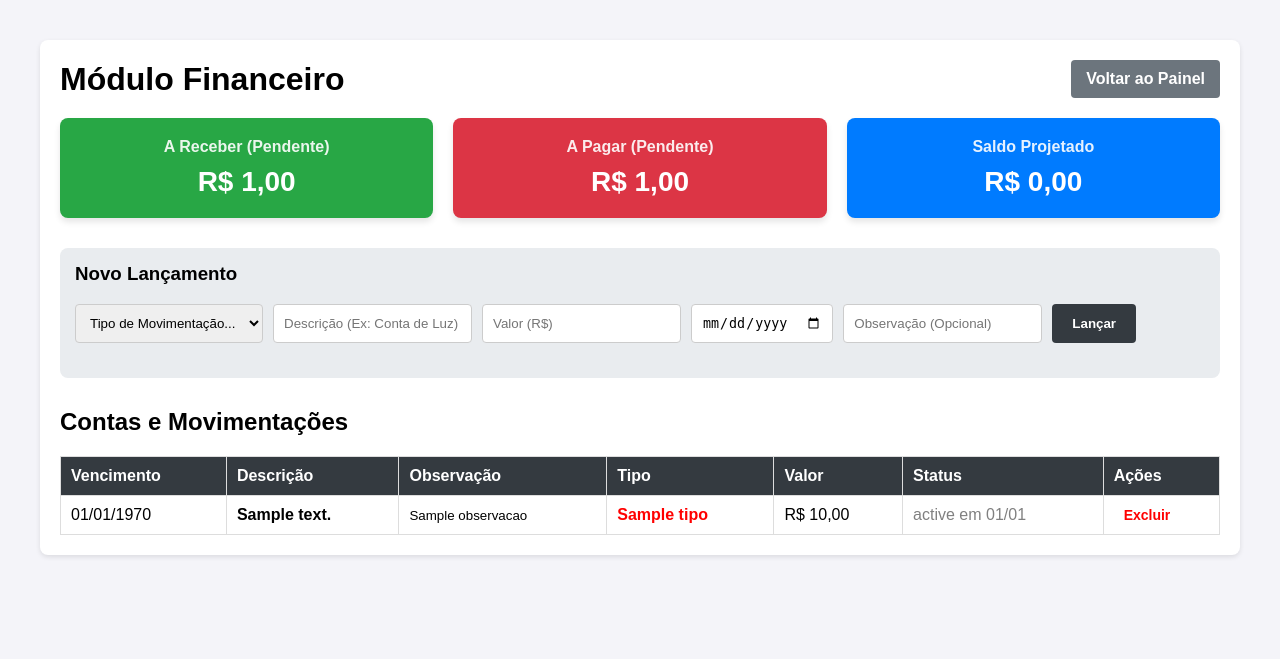
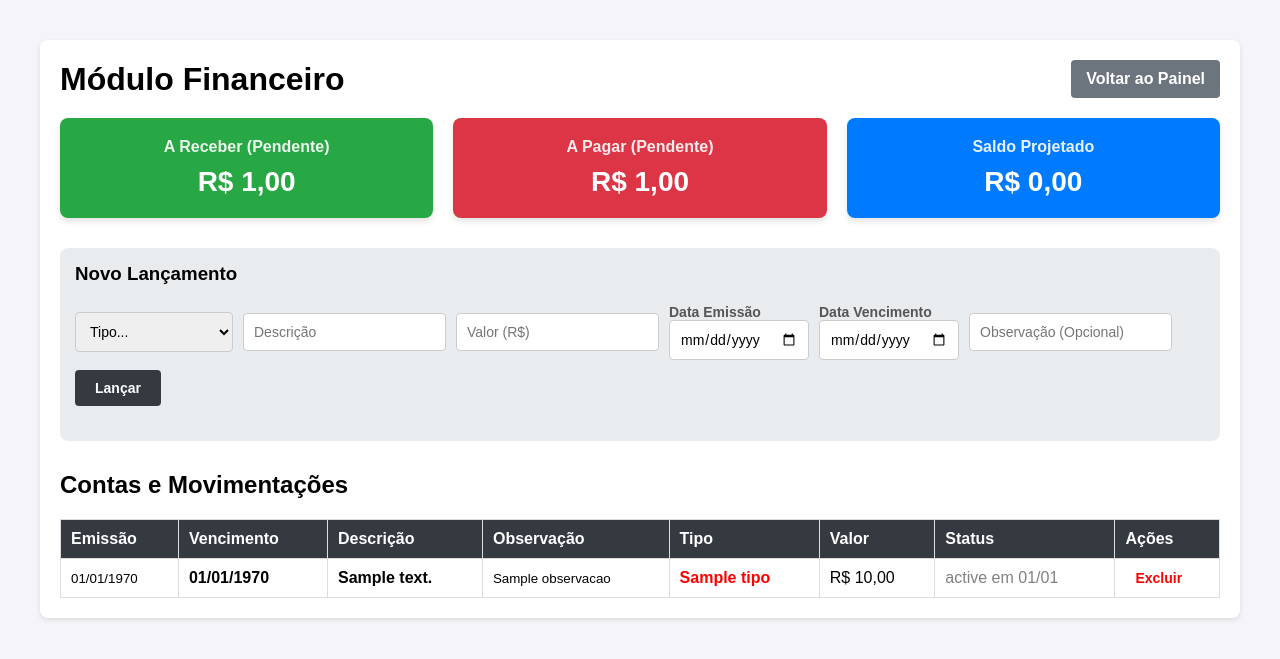
Before and after one commit to MarcosA-Godinho/SysERP, a PHP site: template syserp/views/financeiro_list.php in a window 1280 px wide. Shown: the top 659 px of the page. Run offline with PHP 8.4, Linux system fonts and the light colour scheme; the template is opened without the code that fills it: most values are stand-ins (such as "Sample title", 1, 10 or a date in 2020).

Commit message:
Add files via upload

```diff
--- a/syserp/controllers/FinanceiroController.php
+++ b/syserp/controllers/FinanceiroController.php
@@ -50,7 +50,11 @@ class FinanceiroController {
             $this->lancamentoModel->descricao = $_POST['descricao'];
             $this->lancamentoModel->observacao = $_POST['observacao'];
             $this->lancamentoModel->valor = $_POST['valor'];
+
+            // Recolhemos as duas datas
+            $this->lancamentoModel->data_emissao = $_POST['data_emissao'];
             $this->lancamentoModel->data_vencimento = $_POST['data_vencimento'];
+
             $this->lancamentoModel->tipo = $_POST['tipo'];
             $this->lancamentoModel->status = 'Pendente'; // Entra sempre como pendente
 
--- a/syserp/views/financeiro_list.php
+++ b/syserp/views/financeiro_list.php
@@ -9,7 +9,6 @@
         .header { display: flex; justify-content: space-between; align-items: center; margin-bottom: 20px; }
         .btn-voltar { background: #6c757d; color: white; padding: 10px 15px; text-decoration: none; border-radius: 4px; font-weight: bold; }
 
-        /* Dashboard Cards */
         .dashboard { display: flex; gap: 20px; margin-bottom: 30px; }
         .card-dash { flex: 1; padding: 20px; border-radius: 8px; color: white; text-align: center; box-shadow: 0 4px 6px rgba(0,0,0,0.1); }
         .card-receber { background: #28a745; }
@@ -22,9 +21,28 @@
         th, td { border: 1px solid #ddd; padding: 10px; text-align: left; }
         th { background-color: #343a40; color: white; }
 
-        form { margin-bottom: 20px; display: flex; gap: 10px; flex-wrap: wrap; }
-        input, select { padding: 10px; border: 1px solid #ccc; border-radius: 4px; }
-        button { padding: 10px 20px; background: #343a40; color: white; border: none; border-radius: 4px; cursor: pointer; font-weight: bold; }
+        form { margin-bottom: 20px; display: flex; gap: 10px; flex-wrap: wrap; align-items: center; }
+
+        /* Uniformização das fontes */
+        input, select {
+            padding: 10px;
+            border: 1px solid #ccc;
+            border-radius: 4px;
+            font-family: inherit;
+            font-size: 14px;
+        }
+
+        button {
+            padding: 10px 20px;
+            background: #343a40;
+            color: white;
+            border: none;
+            border-radius: 4px;
+            cursor: pointer;
+            font-weight: bold;
+            font-family: inherit;
+            font-size: 14px;
+        }
 
         .btn-baixa { background: #28a745; color: white; padding: 5px 10px; text-decoration: none; border-radius: 4px; font-size: 12px; font-weight: bold; }
         .btn-excluir { color: red; text-decoration: none; font-weight: bold; font-size: 14px; margin-left: 10px; }
@@ -56,13 +74,24 @@
             <h3 style="margin-top: 0;">Novo Lançamento</h3>
             <form action="index.php?rota=financeiro" method="POST">
                 <select name="tipo" required>
-                    <option value="" disabled selected>Tipo de Movimentação...</option>
-                    <option value="Receber">Entrada (A Receber)</option>
-                    <option value="Pagar">Saída (A Pagar)</option>
+                    <option value="" disabled selected>Tipo...</option>
+                    <option value="Receber">Entrada (Receber)</option>
+                    <option value="Pagar">Saída (Pagar)</option>
                 </select>
-                <input type="text" name="descricao" placeholder="Descrição (Ex: Conta de Luz)" required>
+
+                <input type="text" name="descricao" placeholder="Descrição" required>
                 <input type="number" step="0.01" name="valor" placeholder="Valor (R$)" required>
-                <input type="date" name="data_vencimento" required title="Data de Vencimento">
+
+                <div style="display: flex; flex-direction: column;">
+                    <label style="font-size: 14px; font-weight: bold; color: #555;">Data Emissão</label>
+                    <input type="date" name="data_emissao" required>
+                </div>
+
+                <div style="display: flex; flex-direction: column;">
+                    <label style="font-size: 14px; font-weight: bold; color: #555;">Data Vencimento</label>
+                    <input type="date" name="data_vencimento" required>
+                </div>
+
                 <input type="text" name="observacao" placeholder="Observação (Opcional)">
                 <button type="submit">Lançar</button>
             </form>
@@ -71,6 +100,7 @@
         <h2>Contas e Movimentações</h2>
         <table>
             <tr>
+                <th>Emissão</th>
                 <th>Vencimento</th>
                 <th>Descrição</th>
                 <th>Observação</th>
@@ -81,16 +111,14 @@
             </tr>
             <?php foreach($lancamentos as $lanc): ?>
             <tr>
-                <td><?= date('d/m/Y', strtotime($lanc['data_vencimento'])) ?></td>
+                <td><small><?= date('d/m/Y', strtotime($lanc['data_emissao'])) ?></small></td>
+                <td><strong><?= date('d/m/Y', strtotime($lanc['data_vencimento'])) ?></strong></td>
                 <td><strong><?= $lanc['descricao'] ?></strong></td>
                 <td><small><?= $lanc['observacao'] ?></small></td>
-
                 <td style="color: <?= $lanc['tipo'] == 'Receber' ? 'green' : 'red' ?>; font-weight: bold;">
                     <?= $lanc['tipo'] ?>
                 </td>
-
                 <td>R$ <?= number_format($lanc['valor'], 2, ',', '.') ?></td>
-
                 <td>
                     <?php if($lanc['status'] == 'Pendente'): ?>
                         <span style="color: orange; font-weight: bold;">Pendente</span>
@@ -100,7 +128,6 @@
                         </span>
                     <?php endif; ?>
                 </td>
-
                 <td>
                     <?php if($lanc['status'] == 'Pendente'): ?>
                         <a href="index.php?rota=financeiro&acao=baixar&id=<?= $lanc['id'] ?>&tipo=<?= $lanc['tipo'] ?>" class="btn-baixa">Dar Baixa</a>
```
Also changed, not shown: syserp/models/Lancamento.php (+6 -2 lines).
